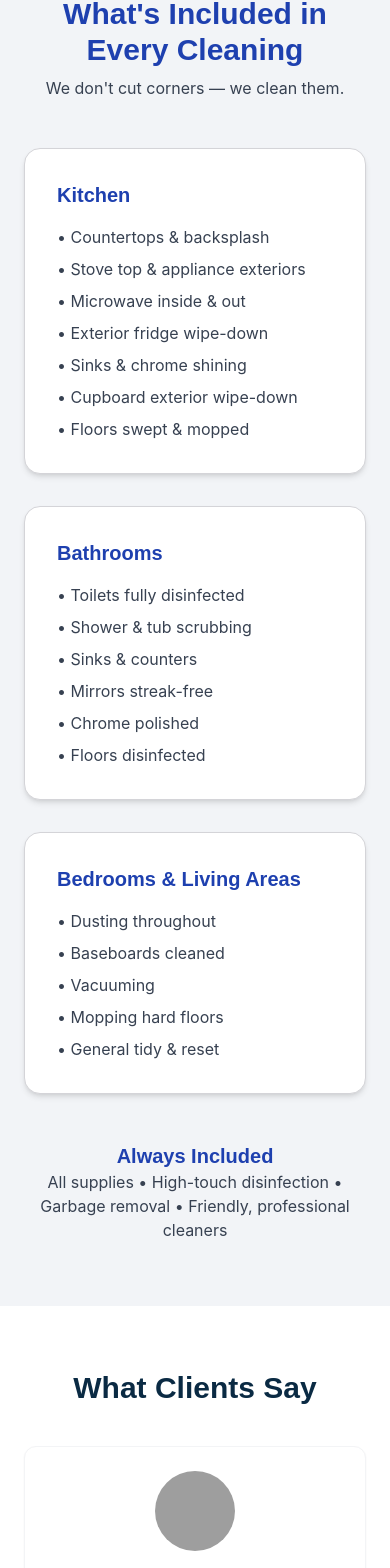
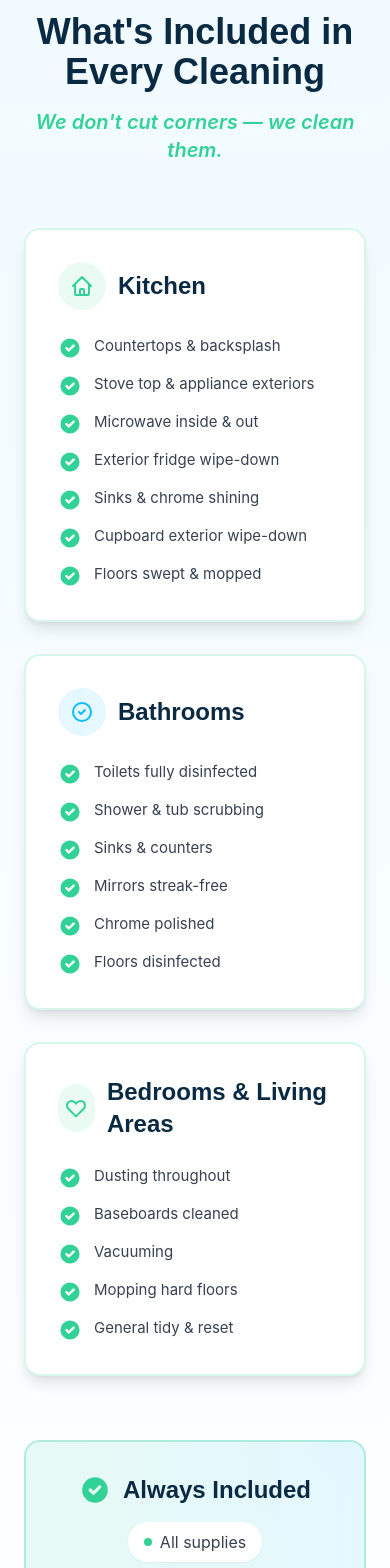
Before and after one commit to Veno777/Turbotech-Website, a Next.js app: page / in a window 390 px wide. Shown: the part 4016-5584 px from the top of the page. Built offline with nearby package versions, Linux system fonts and the light colour scheme; grey boxes are pictures that could not be loaded.

Commit message:
Redesign cleaning checklist section with visual checkmarks, icons, and company colors

```diff
--- a/app/page.tsx
+++ b/app/page.tsx
@@ -213,56 +213,128 @@ export default function Home() {
       </section>
 
       {/* CLEANING CHECKLIST SECTION */}
-      <section className="py-16 bg-[#F2F4F7]">
-        <div className="max-w-4xl mx-auto text-center mb-12 px-6">
-          <h2 className="text-3xl font-bold text-[#1E40AF]">What&apos;s Included in Every Cleaning</h2>
-          <p className="text-gray-700 mt-2">We don&apos;t cut corners — we clean them.</p>
+      <section className="py-20 bg-gradient-to-b from-[#F0FAFF] to-white">
+        <div className="max-w-5xl mx-auto text-center mb-16 px-6">
+          <h2 className="text-4xl md:text-5xl font-bold text-[#0A2A43] mb-4">What&apos;s Included in Every Cleaning</h2>
+          <p className="text-xl text-[#32D296] font-semibold italic mt-3">We don&apos;t cut corners — we clean them.</p>
         </div>
 
-        <div className="max-w-6xl mx-auto grid md:grid-cols-3 gap-8 px-6">
+        <div className="max-w-7xl mx-auto grid md:grid-cols-3 gap-8 px-6">
           {/* Kitchen */}
-          <div className="bg-white rounded-2xl shadow-md p-8 border border-[#D4D4D8]">
-            <h3 className="text-xl font-semibold text-[#1E40AF] mb-4">Kitchen</h3>
-            <ul className="text-gray-700 space-y-2">
-              <li>• Countertops &amp; backsplash</li>
-              <li>• Stove top &amp; appliance exteriors</li>
-              <li>• Microwave inside &amp; out</li>
-              <li>• Exterior fridge wipe-down</li>
-              <li>• Sinks &amp; chrome shining</li>
-              <li>• Cupboard exterior wipe-down</li>
-              <li>• Floors swept &amp; mopped</li>
+          <div className="bg-white rounded-2xl shadow-lg p-8 border-2 border-[#32D296]/20 hover:border-[#32D296]/40 transition-all hover:shadow-xl">
+            <div className="flex items-center gap-3 mb-6">
+              <div className="w-12 h-12 rounded-full bg-[#32D296]/10 flex items-center justify-center">
+                <svg className="w-6 h-6 text-[#32D296]" fill="none" stroke="currentColor" viewBox="0 0 24 24">
+                  <path strokeLinecap="round" strokeLinejoin="round" strokeWidth={2} d="M3 12l2-2m0 0l7-7 7 7M5 10v10a1 1 0 001 1h3m10-11l2 2m-2-2v10a1 1 0 01-1 1h-3m-6 0a1 1 0 001-1v-4a1 1 0 011-1h2a1 1 0 011 1v4a1 1 0 001 1m-6 0h6" />
+                </svg>
+              </div>
+              <h3 className="text-2xl font-bold text-[#0A2A43]">Kitchen</h3>
+            </div>
+            <ul className="space-y-3">
+              {[
+                'Countertops & backsplash',
+                'Stove top & appliance exteriors',
+                'Microwave inside & out',
+                'Exterior fridge wipe-down',
+                'Sinks & chrome shining',
+                'Cupboard exterior wipe-down',
+                'Floors swept & mopped',
+              ].map((item, i) => (
+                <li key={i} className="flex items-start gap-3">
+                  <svg className="w-6 h-6 text-[#32D296] flex-shrink-0 mt-0.5" fill="currentColor" viewBox="0 0 20 20">
+                    <path fillRule="evenodd" d="M10 18a8 8 0 100-16 8 8 0 000 16zm3.707-9.293a1 1 0 00-1.414-1.414L9 10.586 7.707 9.293a1 1 0 00-1.414 1.414l2 2a1 1 0 001.414 0l4-4z" clipRule="evenodd" />
+                  </svg>
+                  <span className="text-gray-700 text-[15px] leading-relaxed">{item}</span>
+                </li>
+              ))}
             </ul>
           </div>
 
           {/* Bathrooms */}
-          <div className="bg-white rounded-2xl shadow-md p-8 border border-[#D4D4D8]">
-            <h3 className="text-xl font-semibold text-[#1E40AF] mb-4">Bathrooms</h3>
-            <ul className="text-gray-700 space-y-2">
-              <li>• Toilets fully disinfected</li>
-              <li>• Shower &amp; tub scrubbing</li>
-              <li>• Sinks &amp; counters</li>
-              <li>• Mirrors streak-free</li>
-              <li>• Chrome polished</li>
-              <li>• Floors disinfected</li>
+          <div className="bg-white rounded-2xl shadow-lg p-8 border-2 border-[#32D296]/20 hover:border-[#32D296]/40 transition-all hover:shadow-xl">
+            <div className="flex items-center gap-3 mb-6">
+              <div className="w-12 h-12 rounded-full bg-[#09BCFF]/10 flex items-center justify-center">
+                <svg className="w-6 h-6 text-[#09BCFF]" fill="none" stroke="currentColor" viewBox="0 0 24 24">
+                  <path strokeLinecap="round" strokeLinejoin="round" strokeWidth={2} d="M9 12l2 2 4-4m6 2a9 9 0 11-18 0 9 9 0 0118 0z" />
+                </svg>
+              </div>
+              <h3 className="text-2xl font-bold text-[#0A2A43]">Bathrooms</h3>
+            </div>
+            <ul className="space-y-3">
+              {[
+                'Toilets fully disinfected',
+                'Shower & tub scrubbing',
+                'Sinks & counters',
+                'Mirrors streak-free',
+                'Chrome polished',
+                'Floors disinfected',
+              ].map((item, i) => (
+                <li key={i} className="flex items-start gap-3">
+                  <svg className="w-6 h-6 text-[#32D296] flex-shrink-0 mt-0.5" fill="currentColor" viewBox="0 0 20 20">
+                    <path fillRule="evenodd" d="M10 18a8 8 0 100-16 8 8 0 000 16zm3.707-9.293a1 1 0 00-1.414-1.414L9 10.586 7.707 9.293a1 1 0 00-1.414 1.414l2 2a1 1 0 001.414 0l4-4z" clipRule="evenodd" />
+                  </svg>
+                  <span className="text-gray-700 text-[15px] leading-relaxed">{item}</span>
+                </li>
+              ))}
             </ul>
           </div>
 
           {/* Living Areas */}
-          <div className="bg-white rounded-2xl shadow-md p-8 border border-[#D4D4D8]">
-            <h3 className="text-xl font-semibold text-[#1E40AF] mb-4">Bedrooms &amp; Living Areas</h3>
-            <ul className="text-gray-700 space-y-2">
-              <li>• Dusting throughout</li>
-              <li>• Baseboards cleaned</li>
-              <li>• Vacuuming</li>
-              <li>• Mopping hard floors</li>
-              <li>• General tidy &amp; reset</li>
+          <div className="bg-white rounded-2xl shadow-lg p-8 border-2 border-[#32D296]/20 hover:border-[#32D296]/40 transition-all hover:shadow-xl">
+            <div className="flex items-center gap-3 mb-6">
+              <div className="w-12 h-12 rounded-full bg-[#32D296]/10 flex items-center justify-center">
+                <svg className="w-6 h-6 text-[#32D296]" fill="none" stroke="currentColor" viewBox="0 0 24 24">
+                  <path strokeLinecap="round" strokeLinejoin="round" strokeWidth={2} d="M4.318 6.318a4.5 4.5 0 000 6.364L12 20.364l7.682-7.682a4.5 4.5 0 00-6.364-6.364L12 7.636l-1.318-1.318a4.5 4.5 0 00-6.364 0z" />
+                </svg>
+              </div>
+              <h3 className="text-2xl font-bold text-[#0A2A43]">Bedrooms &amp; Living Areas</h3>
+            </div>
+            <ul className="space-y-3">
+              {[
+                'Dusting throughout',
+                'Baseboards cleaned',
+                'Vacuuming',
+                'Mopping hard floors',
+                'General tidy & reset',
+              ].map((item, i) => (
+                <li key={i} className="flex items-start gap-3">
+                  <svg className="w-6 h-6 text-[#32D296] flex-shrink-0 mt-0.5" fill="currentColor" viewBox="0 0 20 20">
+                    <path fillRule="evenodd" d="M10 18a8 8 0 100-16 8 8 0 000 16zm3.707-9.293a1 1 0 00-1.414-1.414L9 10.586 7.707 9.293a1 1 0 00-1.414 1.414l2 2a1 1 0 001.414 0l4-4z" clipRule="evenodd" />
+                  </svg>
+                  <span className="text-gray-700 text-[15px] leading-relaxed">{item}</span>
+                </li>
+              ))}
             </ul>
           </div>
         </div>
 
-        <div className="max-w-3xl mx-auto text-center mt-12 px-6">
-          <h3 className="text-xl font-semibold text-[#1E40AF]">Always Included</h3>
-          <p className="text-gray-700">All supplies • High-touch disinfection • Garbage removal • Friendly, professional cleaners</p>
+        <div className="max-w-4xl mx-auto mt-16 px-6">
+          <div className="bg-gradient-to-r from-[#32D296]/10 to-[#09BCFF]/10 rounded-2xl p-8 border-2 border-[#32D296]/30">
+            <div className="flex items-center justify-center gap-3 mb-4">
+              <svg className="w-8 h-8 text-[#32D296]" fill="currentColor" viewBox="0 0 20 20">
+                <path fillRule="evenodd" d="M10 18a8 8 0 100-16 8 8 0 000 16zm3.707-9.293a1 1 0 00-1.414-1.414L9 10.586 7.707 9.293a1 1 0 00-1.414 1.414l2 2a1 1 0 001.414 0l4-4z" clipRule="evenodd" />
+              </svg>
+              <h3 className="text-2xl font-bold text-[#0A2A43]">Always Included</h3>
+            </div>
+            <div className="flex flex-wrap justify-center gap-4 text-gray-700">
+              <span className="flex items-center gap-2 px-4 py-2 bg-white rounded-full shadow-sm">
+                <span className="w-2 h-2 rounded-full bg-[#32D296]"></span>
+                All supplies
+              </span>
+              <span className="flex items-center gap-2 px-4 py-2 bg-white rounded-full shadow-sm">
+                <span className="w-2 h-2 rounded-full bg-[#32D296]"></span>
+                High-touch disinfection
+              </span>
+              <span className="flex items-center gap-2 px-4 py-2 bg-white rounded-full shadow-sm">
+                <span className="w-2 h-2 rounded-full bg-[#32D296]"></span>
+                Garbage removal
+              </span>
+              <span className="flex items-center gap-2 px-4 py-2 bg-white rounded-full shadow-sm">
+                <span className="w-2 h-2 rounded-full bg-[#32D296]"></span>
+                Friendly, professional cleaners
+              </span>
+            </div>
+          </div>
         </div>
       </section>
 
```
